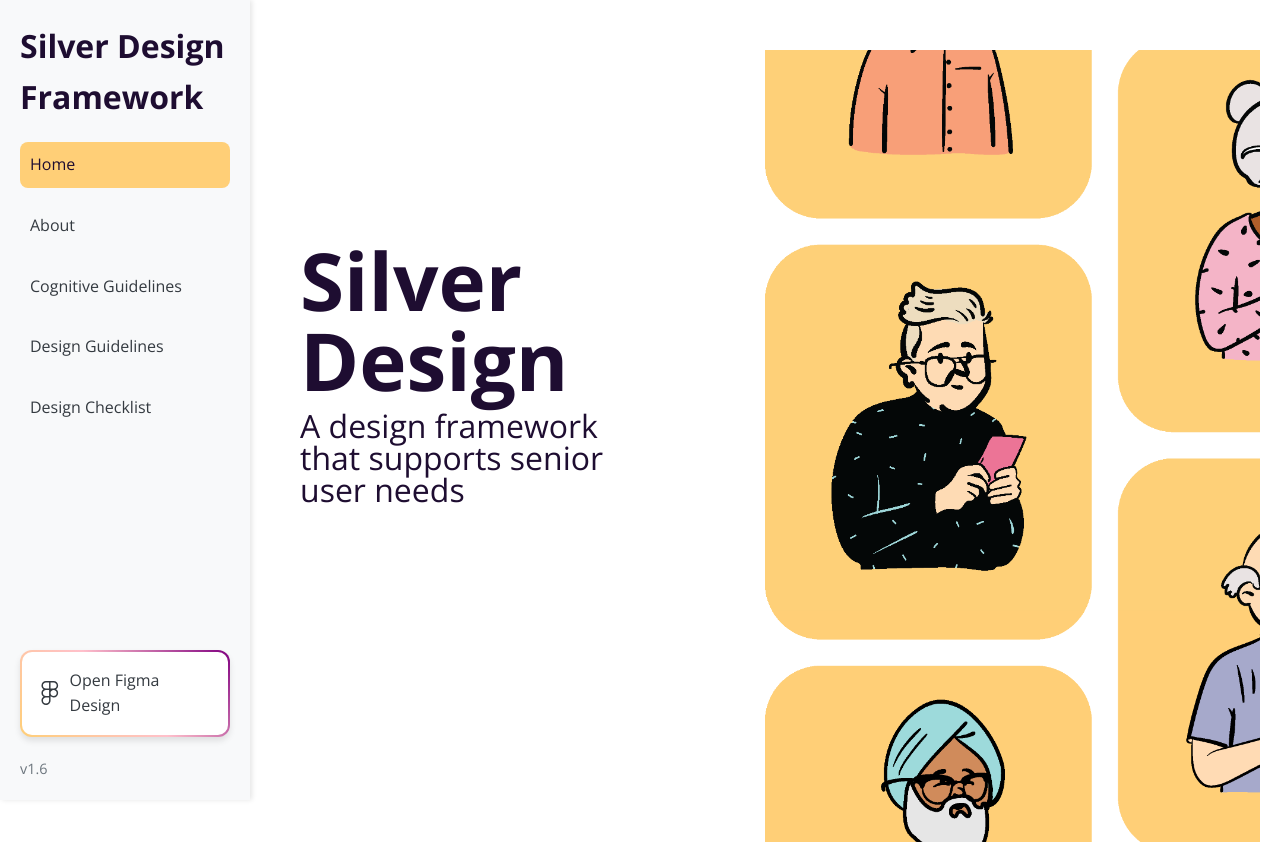
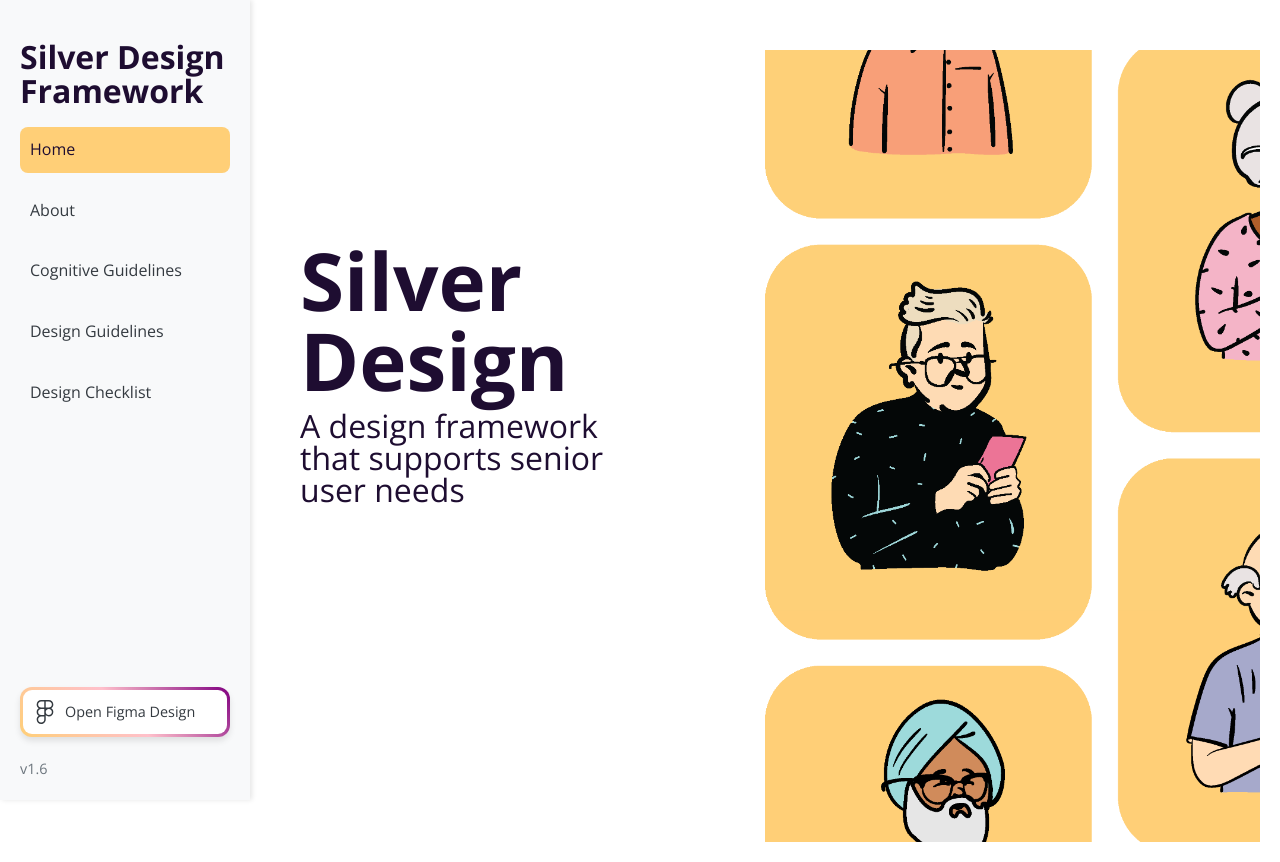
Before and after one commit to jvsneed/silver-design-system, a React (Create React App) app: page /silver-design-system/ in a window 1280 px wide. Built offline with nearby package versions, Linux system fonts and the light colour scheme.

Commit message:
fix sidebar spacing

```diff
--- a/src/components/Sidebar.css
+++ b/src/components/Sidebar.css
@@ -20,20 +20,24 @@
   border: none;
   color: #343a40;
   font-size: 1.5rem;
-  padding: 10px;
+  padding: 10px 15px 5px 15px;
   position: fixed;
   top: 20px;
   left: 10px;
   z-index: 1000;
   cursor: pointer;
   display: none;
+  background-color: #f8f9fa;
+  border-radius: 10px;
+  box-shadow: 0 4px 6px rgba(0, 0, 0, 0.1);
 }
 
 .sidebar-header {
   font-size: 2rem;
+  line-height: 2.1rem;
+  padding:20px 0;
   font-weight: 700;
   color: #1E0D31;
-  margin-bottom: 20px;
 }
 
 .sidebar-item {
@@ -54,17 +58,16 @@
   background-color: #FFCF77;
   color: #1E0D31;
 }
-
 .figma-button {
   display: flex;
   align-items: center;
   text-decoration: none;
   color: #343a40;
-  font-size: 1rem;
-  padding: 16px;
+  font-size: 0.9rem;
+  padding: 10px;
   border-radius: 12px;
   background: white;
-  border: 2px solid transparent;
+  border: 3px solid transparent;
   background-clip: padding-box;
   background-image: linear-gradient(white, white), linear-gradient(45deg, #FFCF77, pink, purple);
   background-origin: border-box;
@@ -72,7 +75,8 @@
   box-shadow: 0 4px 6px rgba(0, 0, 0, 0.1);
   margin-top: auto; /* Push the button to the bottom */
   overflow: hidden;
-  transition: box-shadow 0.3s ease;
+  position: relative;
+  transition: border 0.4s ease, box-shadow 0.4s ease;
 }
 
 .figma-button svg {
@@ -80,9 +84,30 @@
   font-size: 24px;
 }
 
+.figma-button::before {
+  content: '';
+  position: absolute;
+  top: -2px;
+  left: -2px;
+  right: -2px;
+  bottom: -2px;
+  background: linear-gradient(45deg, #FFCF77, pink, purple);
+  z-index: -1;
+  filter: blur(6px);
+  opacity: 0;
+  transition: opacity 0.4s ease;
+  border-radius: 12px;
+}
+
+.figma-button:hover::before {
+  opacity: 1;
+}
+
 .figma-button:hover {
   box-shadow: 0 6px 8px rgba(0, 0, 0, 0.15);
+  border-width: 6px;
 }
+
 
 .version {
   margin-top: 20px;
@@ -112,7 +137,7 @@
 
   .sidebar-header {
     font-size: 1.5rem;
-    text-align: center;
-    margin-left:20px;
+    line-height: 1.5rem;
+    margin: 70px 0 20px 10px;
   }
 }
```
